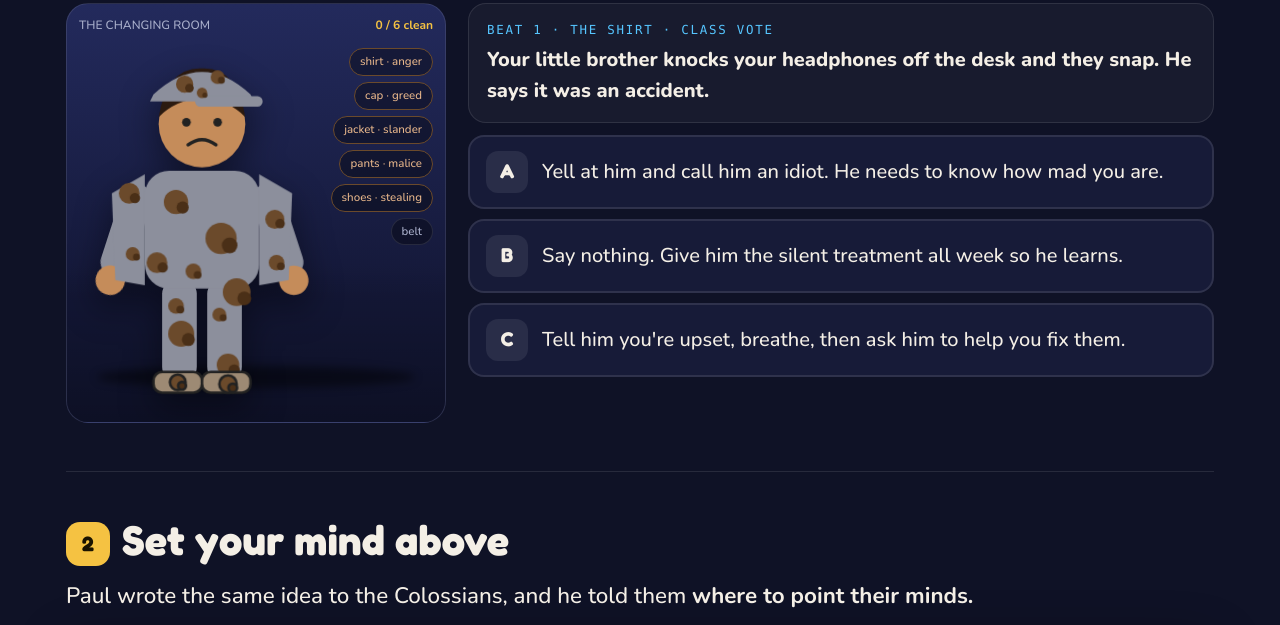
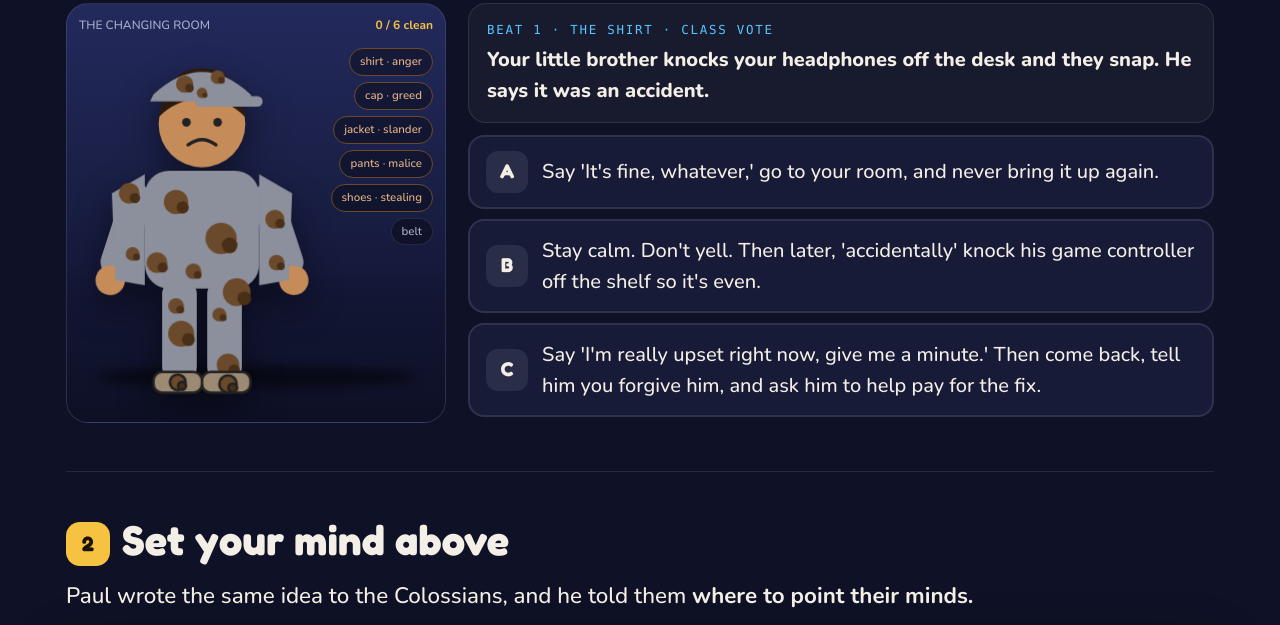
Before and after one commit to angeliqblaqness/church-city-kids-lessons, a plain HTML site: page lesson-189-put-off-put-on.html in a window 1280 px wide. Shown: the part 1782-2407 px from the top of the page. Drawn offline with nearby package versions, Linux system fonts and the light colour scheme.

Commit message:
Changing Room: shuffle the choices per beat and make the wrong answers sound reasonable
Co-Authored-By: Claude Fable 5.1 <noreply@anthropic.com>

```diff
--- a/lesson-189-put-off-put-on.html
+++ b/lesson-189-put-off-put-on.html
@@ -211,7 +211,7 @@ footer{margin-top:50px;color:var(--muted);font-size:.8rem;border-top:1px solid v
       <a class="btn" href="#s1">Start the lesson ▸</a>
       <a class="btn alt" href="#s7">Memory verse game</a>
     </div>
-    <div class="tn"><b>Teacher:</b> this page is built to run on the big screen. Read the bold lines aloud, play each clip, then let the class vote on the Changing Room choices by show of hands and tap the winner. Every section has a <b>Teacher notes</b> box like this one with the answers. Toggle it off before the kids see the screen.</div>
+    <div class="tn"><b>Teacher:</b> this page is built to run on the big screen. Read the bold lines aloud, play each clip, then let the class vote on the Changing Room choices by show of hands and tap the winner. Every section has a <b>Teacher notes</b> box like this one with the answers. Toggle it off before the kids see the screen. In the Changing Room the clean choice moves around (A, B or C changes every time the page loads) and the wrong choices are written to <i>sound</i> reasonable: a calm revenge, a "whatever" that is really bitterness, a prayer used as an excuse. Let the class argue before you tap.</div>
   </div>
   <div>
     <div class="lv"><div class="lv-head mono"><span>▶ Watch first · the story</span><span class="lv-sub">≈ 1 min 50</span></div>
@@ -411,46 +411,48 @@ const BEATS = [
  { piece:"shirt", virtue:"forgiveness", sin:"anger", lab:"Beat 1 · the shirt",
    q:"Your little brother knocks your headphones off the desk and they snap. He says it was an accident.",
    opts:[
-    {k:"off", t:"Yell at him and call him an idiot. He needs to know how mad you are.", ref:"Colossians 3:8", v:"Anger and wrath. That's the muddy shirt, and it just got worse. Paul says put them away."},
-    {k:"rem", t:"Say nothing. Give him the silent treatment all week so he learns.", ref:"Ephesians 4:26, 31", v:"You took the yelling off… and put nothing on. Silence isn't peace, it's bitterness, and the hole fills right back up with mud."},
-    {k:"on", t:"Tell him you're upset, breathe, then ask him to help you fix them.", ref:"Ephesians 4:32", v:"Truth about how you feel, and forgiveness on top. Clean shirt. 'Forgiving one another, as God in Christ forgave you.'"}
+    {k:"off", t:"Stay calm. Don't yell. Then later, 'accidentally' knock his game controller off the shelf so it's even.", ref:"Colossians 3:8 · Ephesians 4:31", v:"No shouting, so it looked clean. But paying him back is malice wearing a calm face. The mud is on the inside of the shirt, and it's still mud."},
+    {k:"rem", t:"Say 'It's fine, whatever,' go to your room, and never bring it up again.", ref:"Ephesians 4:26", v:"That sounds like forgiveness. It isn't. You took the yelling off and stuffed the anger in a drawer. Paul says don't let the sun go down on it, because by morning it has turned into bitterness."},
+    {k:"on", t:"Say 'I'm really upset right now, give me a minute.' Then come back, tell him you forgive him, and ask him to help pay for the fix.", ref:"Ephesians 4:25, 32", v:"Truth about how you feel, forgiveness on top, and a fair consequence. That's the whole swap in one move. Clean shirt."}
    ]},
  { piece:"cap", virtue:"things above", sin:"greed", lab:"Beat 2 · the cap",
    q:"You got $20 for your birthday. Your friend's family can't afford the class field trip this month.",
    opts:[
-    {k:"off", t:"Buy the game you wanted. It's your money.", ref:"Colossians 3:2", v:"Mind on things on earth. Greed splashed mud right on the cap."},
-    {k:"rem", t:"Don't buy the game, but keep the money 'just in case.' Maybe later.", ref:"Colossians 3:1", v:"You held back the greed, but you didn't aim at anything above. 'Later' is where good ideas go to disappear."},
-    {k:"on", t:"Chip in toward your friend's trip and keep it quiet.", ref:"Colossians 3:1–2", v:"Seek the things above. A clean cap, pointed up."}
+    {k:"off", t:"Pray that God provides for his family. Then buy the game. You can't fix everything.", ref:"Colossians 3:2", v:"Praying is good. Using a prayer as the reason to keep all your money is a mind set on things on earth with a church voice. The cap got muddy."},
+    {k:"rem", t:"Decide not to buy the game, and keep the $20 'in case he asks.' He never asks.", ref:"Colossians 3:1", v:"You took greed off, but you aimed at nothing above. 'In case he asks' is where good ideas go to disappear."},
+    {k:"on", t:"Give part of it toward the trip through your teacher, so nobody knows it came from you.", ref:"Colossians 3:1–2", v:"Seeking things above, with no one watching. Clean cap, pointed up."}
    ]},
  { piece:"jacket", virtue:"meekness", sin:"slander", lab:"Beat 3 · the jacket",
    q:"A kid in class says your drawing is trash, loud enough for everyone to hear.",
    opts:[
-    {k:"off", t:"Tell everyone he cheated on the math test. He didn't, but he deserves it.", ref:"Colossians 3:8–9", v:"Slander and a lie in one move. The jacket is caked."},
-    {k:"rem", t:"Say nothing, glare at him, and shove past his desk on the way out.", ref:"Ephesians 4:31", v:"No words, but the wrath leaked out anyway. Taking off the insult isn't the same as putting on gentleness."},
-    {k:"on", t:"Say 'That hurt,' walk away, and later ask a friend what they honestly think of it.", ref:"Colossians 3:12", v:"Meekness is gentle strength. Clean jacket."}
+    {k:"off", t:"Laugh it off in the moment. Then at lunch, tell your friends what a terrible artist HE is, with examples.", ref:"Colossians 3:8", v:"The laugh looked meek. The lunch table was slander. Paul puts slander on the take-off list, even when the other kid started it."},
+    {k:"rem", t:"Say nothing. Put the drawing in your bag and decide you're done with art.", ref:"Ephesians 4:31", v:"You didn't hit back, which is something. But you put nothing on, and quitting is bitterness in a quiet voice. The hole fills with mud."},
+    {k:"on", t:"Say 'Okay. What would you change?' If he's just being mean, walk away. If he has a point, use it.", ref:"Colossians 3:12", v:"Meekness is gentle strength: not crushed, not cruel. Clean jacket."}
    ]},
  { piece:"pants", virtue:"compassion", sin:"malice", lab:"Beat 4 · the pants",
    q:"You're team captain. The slowest kid in the grade is the last one standing, and everyone's watching you.",
    opts:[
-    {k:"off", t:"Tell the team out loud that this kid is going to make you lose.", ref:"Colossians 3:8", v:"Malice: wishing the worst on someone. Mud on the pants."},
-    {k:"rem", t:"Pick them last without a word and roll your eyes.", ref:"Colossians 3:12", v:"You didn't say anything cruel. You didn't put on anything kind either. The eye-roll did the talking."},
-    {k:"on", t:"Pick them next and put them in a spot where they can actually help.", ref:"Colossians 3:12", v:"Compassion and kindness. Clean pants."}
+    {k:"off", t:"Pick him, but loudly: 'Fine, I'll take him. We were going to lose anyway.'", ref:"Colossians 3:8 · Ephesians 4:29", v:"You picked him, so it looked kind. The words were malice with an audience. Corrupting talk tears down even while the hand is raised."},
+    {k:"rem", t:"Pick him without a word, then put him somewhere he never touches the ball.", ref:"Colossians 3:12", v:"Nothing cruel was said. Nothing compassionate was done either. Hiding him is a hole where kindness should be."},
+    {k:"on", t:"Pick him before he's last, and give him a job he can win at, like goalie or the throw-in.", ref:"Colossians 3:12", v:"Compassionate heart, kindness in action. Clean pants."}
    ]},
  { piece:"shoes", virtue:"honest work", sin:"stealing", lab:"Beat 5 · the shoes",
    q:"You find a $10 bill on the lunchroom floor. You saw it fall out of someone's pocket.",
    opts:[
-    {k:"off", t:"Pocket it. Finders keepers, and nobody saw.", ref:"Ephesians 4:28", v:"Paul calls that stealing, even when nobody saw. Muddy shoes."},
-    {k:"rem", t:"Keep it for now and plan to give it back 'if they ask.'", ref:"Ephesians 4:25", v:"Off with the grabbing, but nothing honest put on. 'If they ask' is a lie you tell yourself."},
-    {k:"on", t:"Walk it over and hand it back.", ref:"Ephesians 4:28", v:"Honest hands, and something to share. Clean shoes."}
+    {k:"off", t:"Hand it to the lunch monitor and say you don't know whose it is. You turned it in, so it isn't stealing.", ref:"Ephesians 4:25", v:"Turning it in looked honest. Saying you don't know whose it is was falsehood, and you knew. Muddy shoes, even with the money out of your pocket."},
+    {k:"rem", t:"Leave it on the floor. Not your money, not your problem.", ref:"Ephesians 4:28", v:"You didn't take it. You also didn't do the honest work of getting it home. Paul's thief doesn't just stop stealing, he works so he has something to give."},
+    {k:"on", t:"Pick it up, walk it over to the kid who dropped it, and say 'You dropped this.'", ref:"Ephesians 4:28", v:"Honest hands, used for someone else. Clean shoes."}
    ]},
  { piece:"belt", virtue:"love", sin:"lying", lab:"Beat 6 · the belt",
    q:"You told your mom you cleaned your room. You didn't. She's walking down the hall to check.",
    opts:[
-    {k:"off", t:"Double down. 'I did clean it! You just didn't look right.'", ref:"Colossians 3:9", v:"Do not lie to one another. No belt yet, and the mud is back."},
-    {k:"rem", t:"Blame your sister. She was in there too.", ref:"Ephesians 4:25, 31", v:"You dodged the lie by throwing slander. Nothing clean was put on."},
-    {k:"on", t:"Meet her in the hall: 'I didn't do it yet. I'm sorry. I'm going now.'", ref:"Ephesians 4:25 · Colossians 3:14", v:"Truth, owned before the door opened. And love, which binds everything together, is the belt that holds the outfit on."}
+    {k:"off", t:"Sprint ahead, shove everything under the bed, and say 'See? Done.'", ref:"Colossians 3:9", v:"Technically the floor is clear. It's a lie with props. Do not lie to one another, Paul says, and that includes lies you build instead of say."},
+    {k:"rem", t:"Say 'I was JUST about to do it,' and start cleaning fast so she sees you working.", ref:"Ephesians 4:25", v:"Half true, and a dodge. You never owned the first lie. Nothing clean went on, so the mud comes back."},
+    {k:"on", t:"Meet her in the hall: 'I told you I cleaned it and I hadn't. I'm sorry. I'm doing it now.'", ref:"Ephesians 4:25 · Colossians 3:14", v:"Truth, owned before the door opened. And love, which binds everything together, is the belt that holds the whole outfit on."}
    ]},
 ];
+const shuffle3=()=>{ const o=[0,1,2]; for(let i=2;i>0;i--){ const j=Math.floor(Math.random()*(i+1)); [o[i],o[j]]=[o[j],o[i]]; } return o; };
+BEATS.forEach((b,i)=>{ b.order=shuffle3(); if(i>0 && b.order.indexOf(2)===BEATS[i-1].order.indexOf(2)) b.order=[b.order[1],b.order[2],b.order[0]]; });
 const KEY=["A","B","C"];
 function renderRoom(i, verdictHTML, pickedIdx, pickedKind){
   const b=BEATS[i], room=$(`.room[data-beat="${i}"]`);
@@ -459,7 +461,7 @@ function renderRoom(i, verdictHTML, pickedIdx, pickedKind){
    <div class="stage" id="stage-${i}"><div class="tag"><span>THE CHANGING ROOM</span><b>${cleanCount()} / 6 clean</b></div><div class="chips">${chips}</div><div class="floor"></div>${kid(S.pieces)}</div>
    <div class="beat">
      <div class="sit"><div class="lab mono">${b.lab} · class vote</div><div class="q">${b.q}</div></div>
-     <div class="opts">${b.opts.map((o,k)=>`<button class="opt ${pickedIdx===k?"picked-"+o.k:""}" data-k="${k}" ${pickedIdx!=null?"disabled":""}><span class="k">${KEY[k]}</span><span>${o.t}</span></button>`).join("")}</div>
+     <div class="opts">${b.order.map((k,pos)=>{ const o=b.opts[k]; return `<button class="opt ${pickedIdx===k?"picked-"+o.k:""}" data-k="${k}" ${pickedIdx!=null?"disabled":""}><span class="k">${KEY[pos]}</span><span>${o.t}</span></button>`; }).join("")}</div>
      <div class="verdict ${verdictHTML?"show "+pickedKind:""}">${verdictHTML||""}</div>
    </div>`;
   $$(".opt",room).forEach(btn=>btn.onclick=()=>choose(i,+btn.dataset.k));
```
